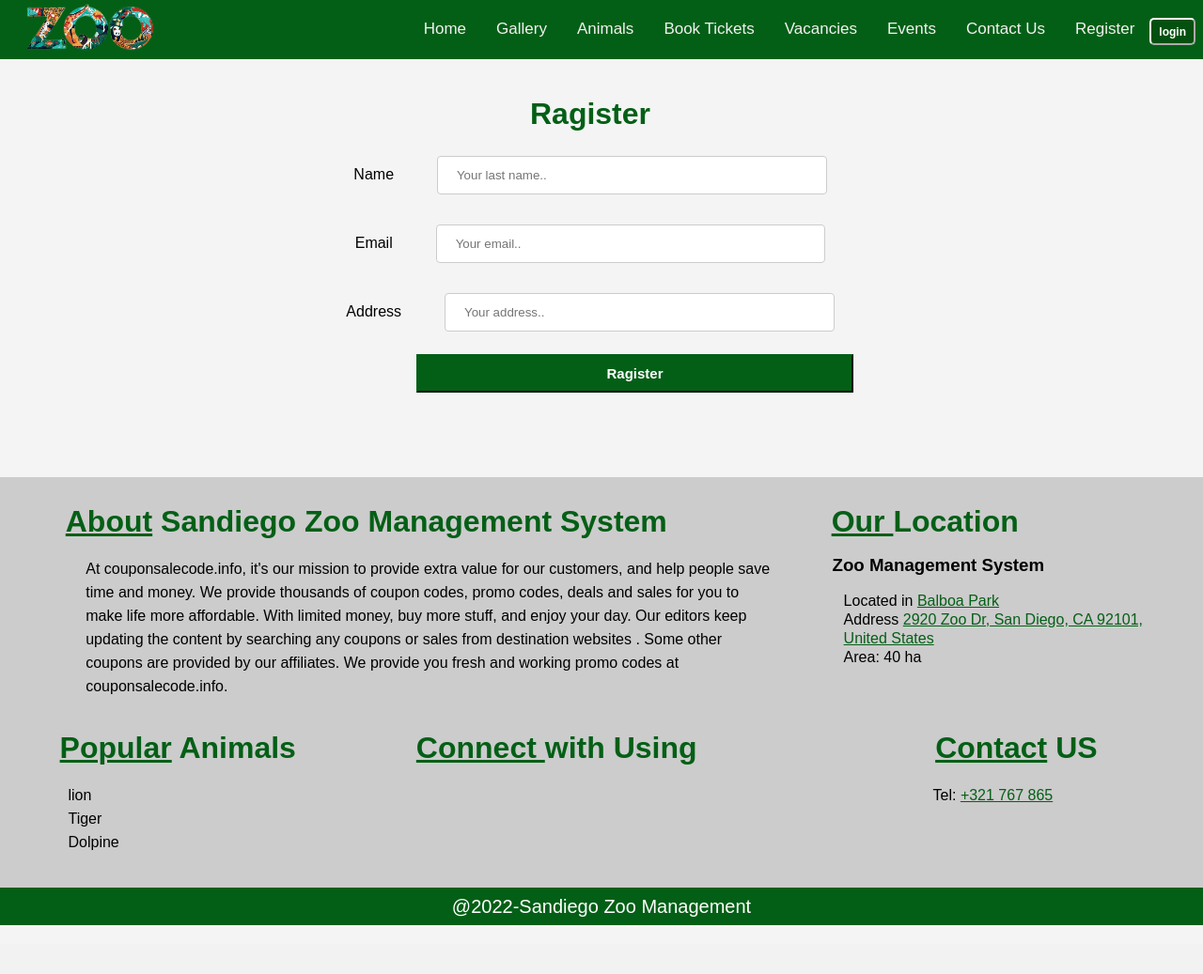
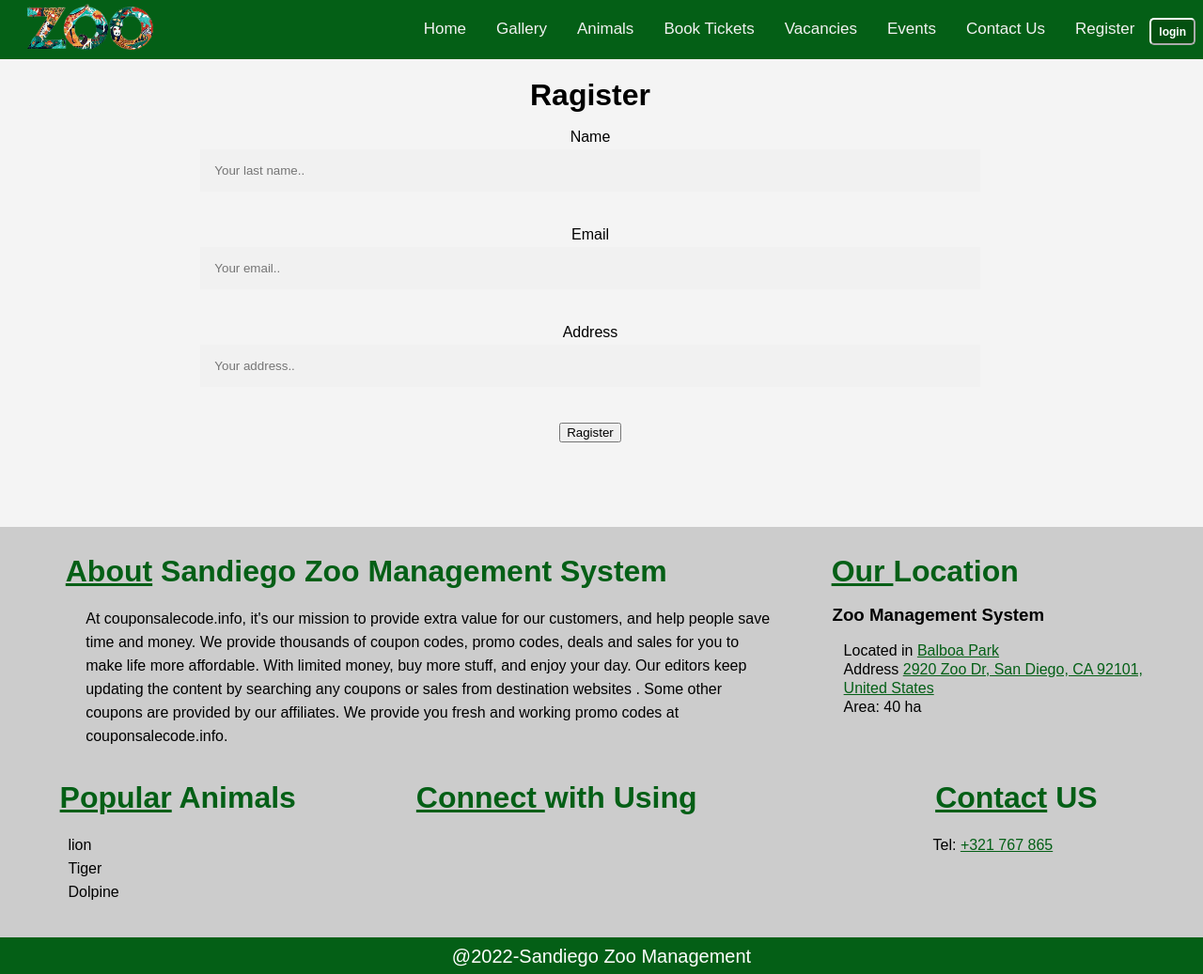
Before and after one commit to ANJWICLINTON123/Zepstra_zoo_management_system, a PHP site: page /Registration.php in a window 1280 px wide. Shown: the top 1037 px of the page at 94% size. Before the commit the page ends 985 px from the top, so only its background shows below. Run offline with PHP 8.4, Linux system fonts and the light colour scheme; some libraries are stand-ins or nearby versions.

Commit message:
Ragistration.css modified

```diff
--- a/Ragistration.css
+++ b/Ragistration.css
@@ -1,39 +1,65 @@
+body {
+  font-family: Arial, Helvetica, sans-serif;
+  background-color: black;
+}
 
-  input[type=text]{
-    width: 50%;
-    padding: 12px 20px;
-    margin: 8px 0;
-    margin-left: 5%;
-    display: inline-block;
-    border: 1px solid #ccc;
-    border-radius: 4px;
-    box-sizing: border-box;
-  }
+* {
+  box-sizing: border-box;
+}
 
-button.submit_button{
-    text-align: center;
-    color: #fff;
-    padding: 10px 200px 10px 200px;
-    background-color: #045f16;
-    border-color: #045f16;
-    margin-left: 95px;
-    font-size: 15px;
-    font-weight: 600;
+/* Add padding to containers */
+.container {
+  padding: 16px;
+  background-color: white;
+  margin-top: 3%;
 }
-h1.foreign_ticket{
-    color: #045f16;
-    margin-top: 5%;
+.container h1{
+  color: #045f16;;
 }
-h6{
-    color: #f2f2f2;
+/* Full-width input fields */
+input[type=text], input[type=password] {
+  width: 100%;
+  padding: 15px;
+  margin: 5px 0 22px 0;
+  display: inline-block;
+  border: none;
+  background: #f1f1f1;
 }
-  /* ############# Mobile View ################# */
-@media screen and (max-width: 680px) {
-    input[type=text]{
-        width: 70%;
-      }
-      button.submit_button{
-        text-align: center;
-        padding: 10px 150px 10px 147px;
-    }
-  }
+
+input[type=text]:focus, input[type=password]:focus {
+  background-color: #ddd;
+  outline: none;
+}
+
+/* Overwrite default styles of hr */
+hr {
+  border: 1px solid #f1f1f1;
+  margin-bottom: 25px;
+}
+
+/* Set a style for the submit button */
+.registerbtn {
+  background-color: #045f16;
+  color: white;
+  padding: 16px 20px;
+  margin: 8px 0;
+  border: none;
+  cursor: pointer;
+  width: 100%;
+  opacity: 0.9;
+}
+
+.registerbtn:hover {
+  opacity: 1;
+}
+
+/* Add a blue text color to links */
+a {
+  color: dodgerblue;
+}
+
+/* Set a grey background color and center the text of the "sign in" section */
+.signin {
+  background-color: #f1f1f1;
+  text-align: center;
+}
```
